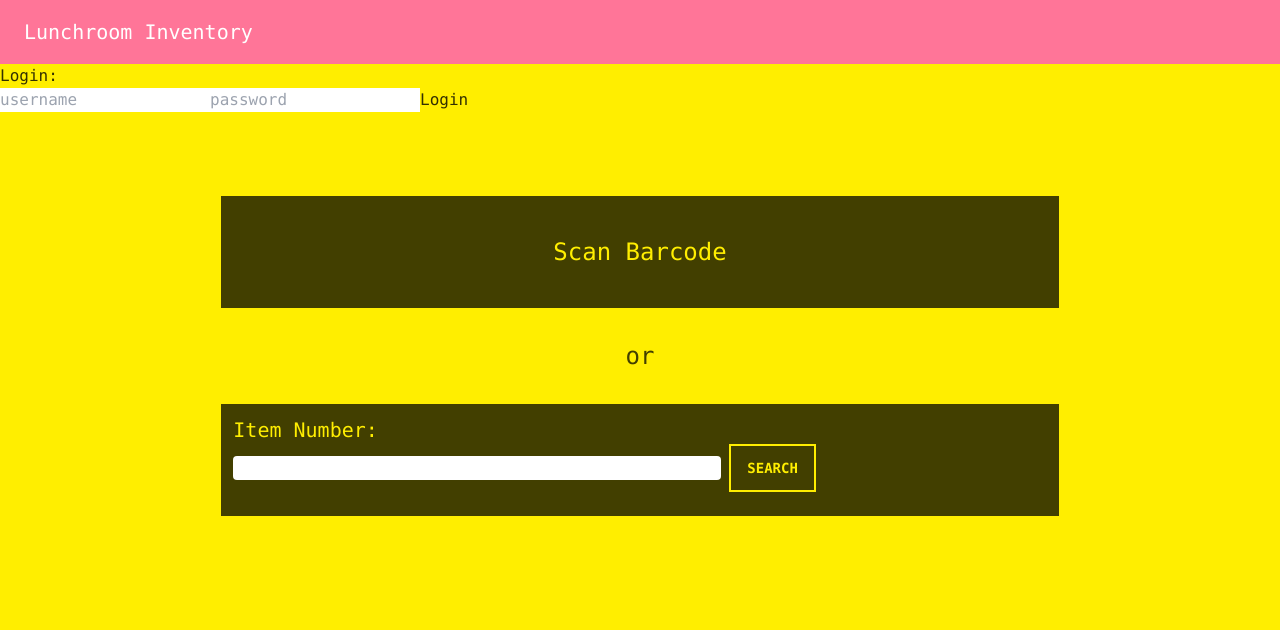
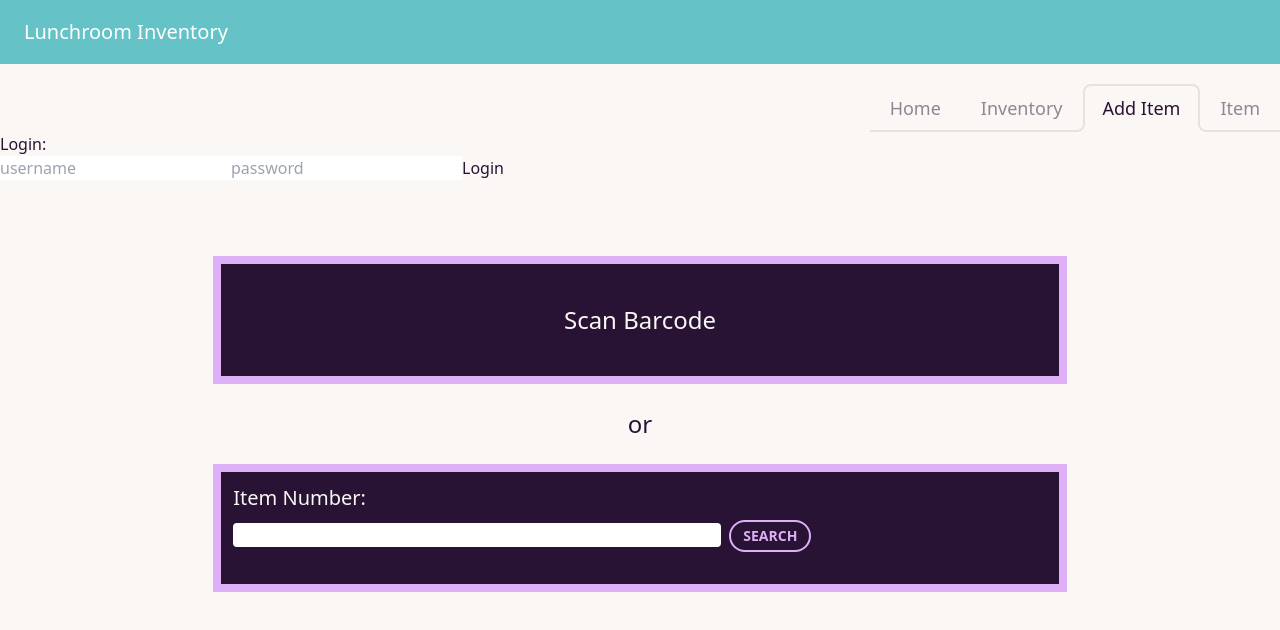
Before and after one commit to Git-Vdim-Hub/lunchroom-inventory-app, a React (Create React App) app in the folder client/: page / in a window 1280 px wide. Shown: the top 630 px of the page. Built offline with nearby package versions, Linux system fonts and the light colour scheme.

Commit message:
theme changed and added nav tabs

```diff
--- a/client/public/index.html
+++ b/client/public/index.html
@@ -5,7 +5,7 @@
     <link rel="icon" href="%PUBLIC_URL%/favicon.ico" />
     <meta name="viewport" content="width=device-width, initial-scale=1" />
     <meta name="theme-color" content="#000000" />
-    <html data-theme="cyberpunk"></html>
+    <html data-theme="cupcake"></html>
     <meta
       name="description"
       content="Web site created using create-react-app"
--- a/client/src/components/Navbar/index.js
+++ b/client/src/components/Navbar/index.js
@@ -11,15 +11,12 @@ export default function Navbar() {
 				<Link to={"./AddItem"} >Add New Item</Link>
 				<Link to={"./Item"}>Item Page</Link> */}
 			</div>
-			{/* <div className="flex justify-end gap-5">
-				<div>
-					<Link to={"/"} className="bg-red-400 p-2 border border-2 border-red-600 border-t-0" >Home</Link>
-				</div>
-				<div>
-					<Link to={"./Inventory"}  className="bg-red-400 p-2 border border-2 border-red-600 " >Inventory</Link>
-				</div>
-				<Link to={"./AddItem"} className="bg-red-400 p-2 border border-2 border-red-600 " >Add New Item</Link>
-			</div> */}
+			<div className="tabs flex justify-end w-full mt-5">
+				<Link to={"/"} className="tab tab-md md:tab-lg tab-lifted">Home</Link>
+				<Link to={"./Inventory"} className="tab tab-md md:tab-lg tab-lifted">Inventory</Link>
+				<Link to={"./AddItem"} className="tab tab-md md:tab-lg tab-lifted tab-active">Add Item</Link>
+				<Link to={"./Item"} className="tab tab-md md:tab-lg tab-lifted">Item</Link>
+			</div>
 		</div>
 	);
 }
--- a/client/src/pages/Home.js
+++ b/client/src/pages/Home.js
@@ -49,7 +49,7 @@ export default function Home() {
 								value={itemNumber}
 								className="bg-neutral-base-100 rounded w-5/6 md:w-3/5 mr-1 md:mr-2"
 							></input>
-							<button className="btn border-2 border-neutral-content" type="button" onClick={handleSubmit}>
+							<button className="btn btn-sm border-2 border-neutral-content" type="button" onClick={handleSubmit}>
 								Search
 							</button>
 						</div>
```
